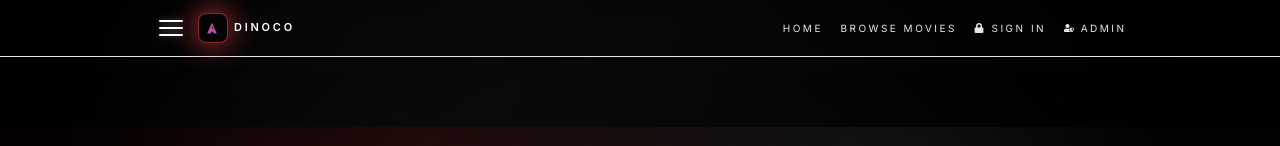
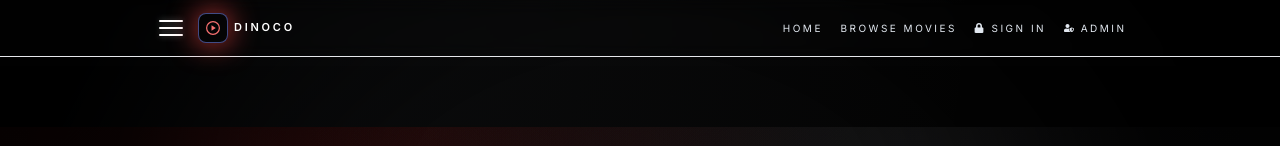
Before and after one commit to Chahnaa/Dinoco, a React (Create React App) app in the folder movie-review-frontend/: page / in a window 1280 px wide. Shown: the top 146 px of the page. Built offline with nearby package versions, Linux system fonts and the light colour scheme; no server answers.

Commit message:
Update logo

```diff
--- a/movie-review-frontend/src/components/Header.tsx
+++ b/movie-review-frontend/src/components/Header.tsx
@@ -41,21 +41,19 @@ const Header: React.FC = () => {
             </button>
           </div>
           <Link className="flex items-center gap-2 text-sm font-semibold text-white" to="/">
-          <span className="flex h-8 w-8 items-center justify-center rounded-lg bg-slate-950/80 ring-1 ring-red-500/40 shadow-glow">
-            <svg width="18" height="18" viewBox="0 0 24 24" aria-hidden="true">
-              <defs>
-                <linearGradient id="dinocoMark" x1="0" y1="0" x2="1" y2="1">
-                  <stop offset="0%" stopColor="#ef4444" />
-                  <stop offset="100%" stopColor="#8b5cf6" />
-                </linearGradient>
-              </defs>
-              <path
-                d="M4.5 18.5L10.2 5.8c.2-.4.7-.4.9 0l5.6 12.7a.6.6 0 0 1-.5.9h-2.7a.6.6 0 0 1-.6-.4l-.8-2H9.9l-.8 2a.6.6 0 0 1-.6.4H5a.6.6 0 0 1-.5-.9Zm6-5.6h2.1L11.6 9.6l-1.1 3.3Z"
-                fill="url(#dinocoMark)"
-              />
-            </svg>
-          </span>
-          <span className="tracking-[0.25em] text-[11px] uppercase text-slate-200">Dinoco</span>
+            <span className="flex h-8 w-8 items-center justify-center rounded-lg bg-slate-950/80 ring-1 ring-slate-700/60 shadow-glow">
+              <svg
+                width="18"
+                height="18"
+                viewBox="0 0 24 24"
+                aria-hidden="true"
+                className="text-red-400"
+              >
+                <circle cx="12" cy="12" r="8.5" fill="none" stroke="currentColor" strokeWidth="1.6" />
+                <path d="M10 8.3L15.7 12 10 15.7Z" fill="currentColor" />
+              </svg>
+            </span>
+            <span className="tracking-[0.25em] text-[11px] uppercase text-slate-200">Dinoco</span>
           </Link>
         </div>
         <nav className="flex items-center gap-5 text-[10px] uppercase tracking-[0.25em] text-slate-300">
```
Also changed, not shown: movie-review-frontend/src/logo.svg.
